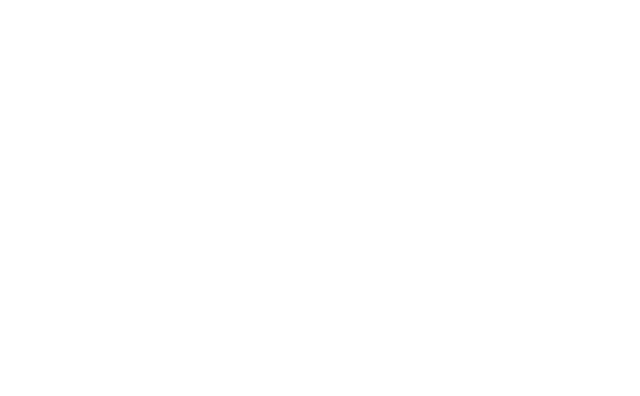
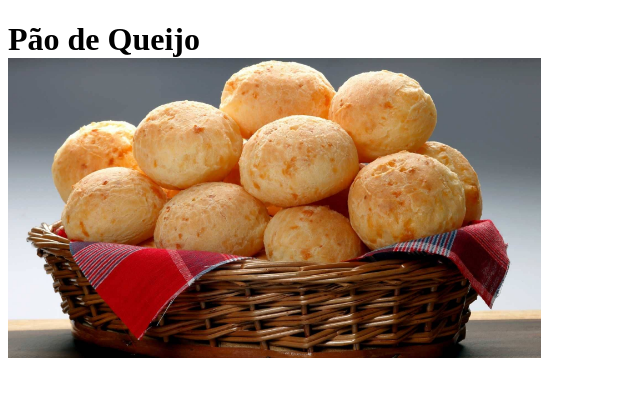
Before and after one commit to SamuelfGil/receitas-de-minas, a plain HTML site: page index.html in a window 1280 px wide. Shown: the whole page, without its empty margins (0-640 px from the left). Drawn offline with Linux system fonts and the light colour scheme.

Commit message:
feat: adiona título e imagem do pão de queijo

```diff
--- a/index.html
+++ b/index.html
@@ -6,6 +6,8 @@
     <title>Receitas de Minas</title>
 </head>
 <body>
-
+    <h1>Pão de Queijo<br>
+        <img src="44-pão-de-queijo.jpg" alt="" height="300px">
+    </h1>
 </body>
 </html>
```
Also changed, not shown: 44-pão-de-queijo.jpg (added).
